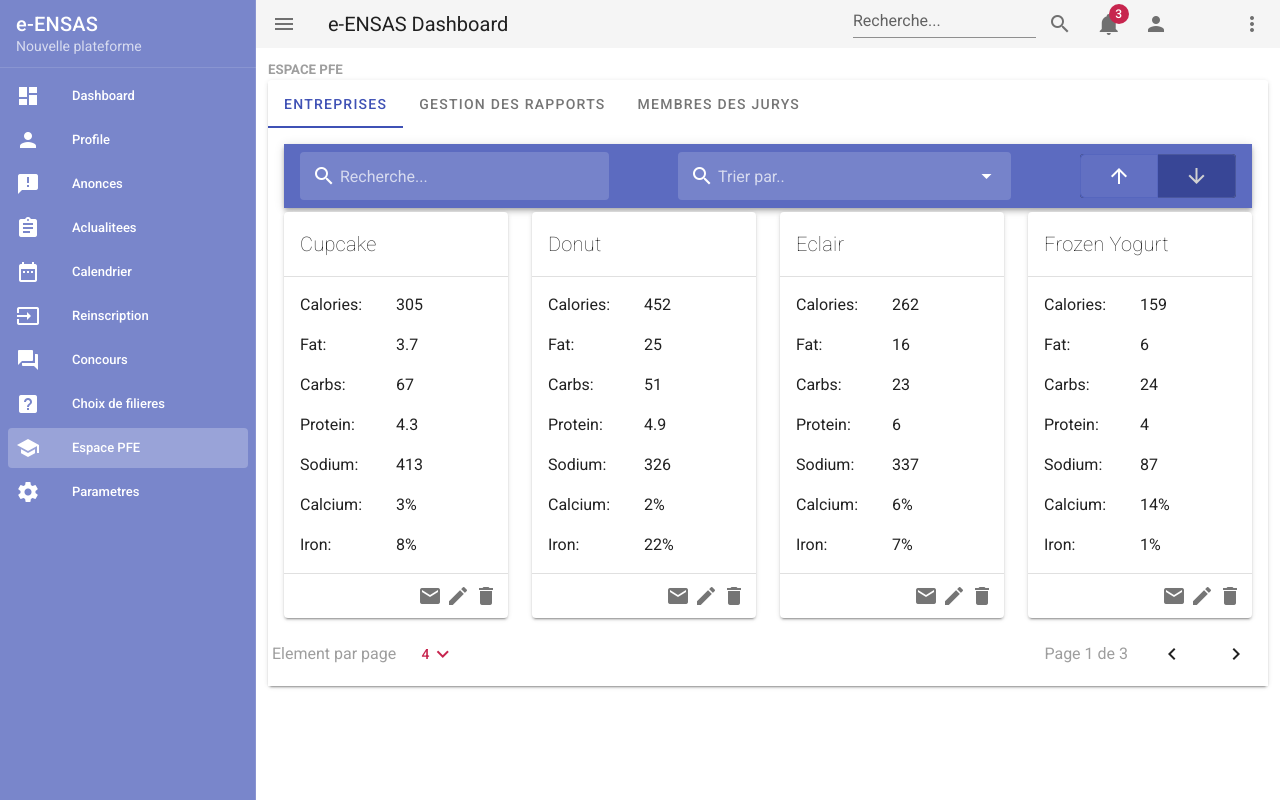
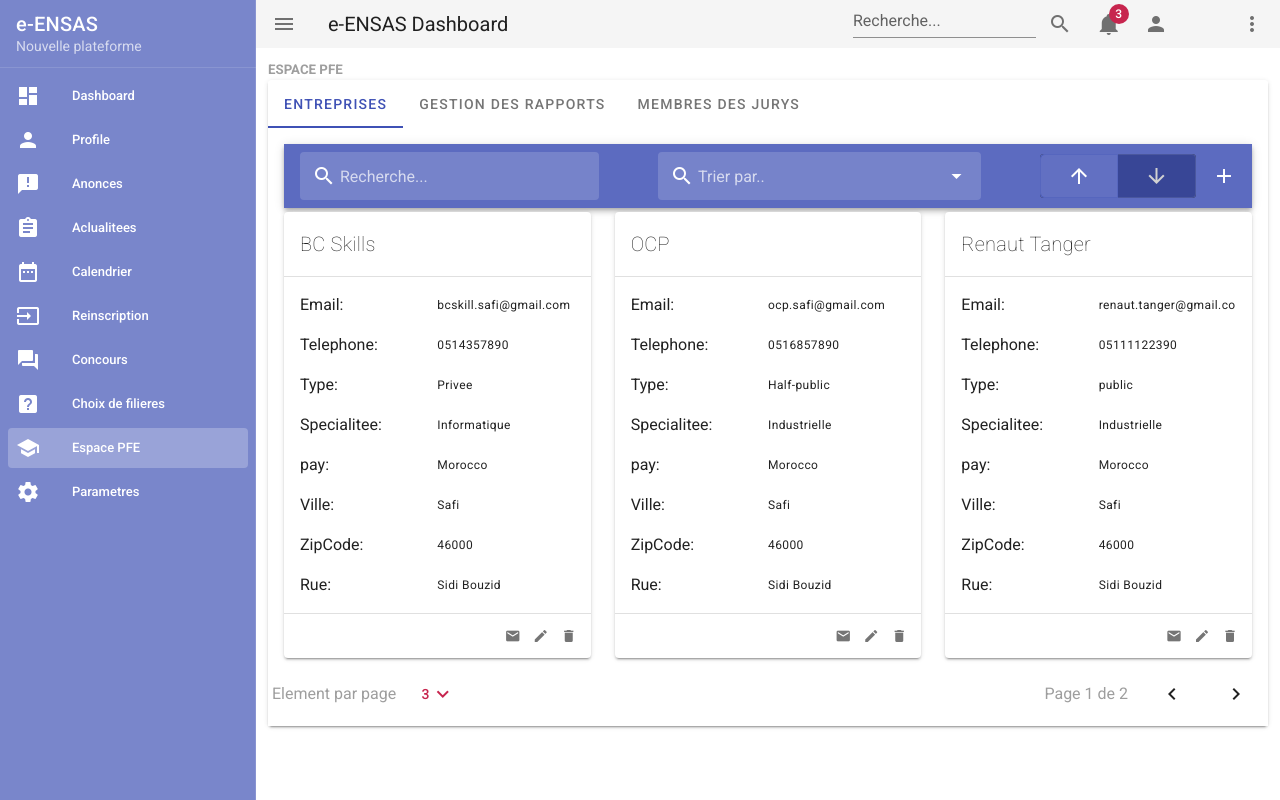
Before and after one commit to hoummani/ENSAS-Website, a Vue app in the folder admin/: page /pfe in a window 1280 px wide. Built offline with nearby package versions, Linux system fonts and the light colour scheme; some icons are missing.

Commit message:
add entreprise form

```diff
--- a/admin/src/components/pfe/Entreprise.vue
+++ b/admin/src/components/pfe/Entreprise.vue
@@ -2,7 +2,7 @@
   <div>
     <v-container fluid>
       <v-data-iterator
-        :items="items"
+        :items="entreprises"
         :items-per-page.sync="itemsPerPage"
         :page="page"
         :search="search"
@@ -22,7 +22,7 @@
               prepend-inner-icon="search"
               label="Recherche..."
             ></v-text-field>
-            <template v-if="$vuetify.breakpoint.mdAndUp">
+            <template v-if="$vuetify.breakpoint.smAndUp">
               <v-spacer></v-spacer>
               <v-select
                 v-model="sortBy"
@@ -42,26 +42,40 @@
                   <v-icon>arrow_downward</v-icon>
                 </v-btn>
               </v-btn-toggle>
+              <v-btn color="white" class="ml-1" @click="onAddItem()" fab icon>
+                <v-icon dark>add</v-icon>
+              </v-btn>
             </template>
           </v-toolbar>
         </template>
 
         <template v-slot:default="props">
           <v-row>
-            <v-col v-for="item in props.items" :key="item.name" cols="12" sm="6" md="4" lg="3">
+            <v-col
+              v-for="item in props.items"
+              :key="item.email"
+              cols="12"
+              sm="6"
+              md="4"
+              lg="4"
+            >
               <v-card>
-                <v-card-title class="subheading font-weight-thin">{{ item.name }}</v-card-title>
+                <v-card-title class="subheading font-weight-thin">{{
+                  item.nom
+                }}</v-card-title>
 
                 <v-divider></v-divider>
 
-                <v-list dense>
+                <v-list dense allow-overflow>
                   <v-list-item
                     v-for="(key, index) in filteredKeys"
                     :key="index"
                     :color="sortBy === key ? `blue lighten-4` : `white`"
                   >
                     <v-list-item-content>{{ key }}:</v-list-item-content>
-                    <v-list-item-content class="align-end">{{ item[key.toLowerCase()] }}</v-list-item-content>
+                    <v-list-item-content class="caption align-start">{{
+                      item[key.toLowerCase()]
+                    }}</v-list-item-content>
                   </v-list-item>
                 </v-list>
                 <v-divider></v-divider>
@@ -69,15 +83,15 @@
                   <v-layout justify-end>
                     <!-- message  -->
                     <v-btn icon small @click="sendEmail(item)">
-                      <v-icon>email</v-icon>
+                      <v-icon small>email</v-icon>
                     </v-btn>
                     <!-- edit  -->
                     <v-btn icon small @click="editItem(item)">
-                      <v-icon>edit</v-icon>
+                      <v-icon small>edit</v-icon>
                     </v-btn>
                     <!-- delete -->
                     <v-btn icon small @click="deleteItem(item)">
-                      <v-icon>delete</v-icon>
+                      <v-icon small>delete</v-icon>
                     </v-btn>
                   </v-layout>
                 </v-card-actions>
@@ -109,7 +123,9 @@
 
             <v-spacer></v-spacer>
 
-            <span class="mr-4 grey--text">Page {{ page }} de {{ numberOfPages }}</span>
+            <span class="mr-4 grey--text"
+              >Page {{ page }} de {{ numberOfPages }}</span
+            >
             <v-btn fab text class="mr-1" @click="formerPage">
               <v-icon>keyboard_arrow_left</v-icon>
             </v-btn>
@@ -120,6 +136,53 @@
         </template>
       </v-data-iterator>
     </v-container>
+
+    <!-- add entreprise  -->
+    <v-layout justify-center>
+      <v-dialog v-model="addItemDialog" persistent max-width="590">
+        <v-card>
+          <v-card-title class="headline">Ajouter Une Entreprise</v-card-title>
+          <v-divider></v-divider>
+          <v-card-text>
+            <v-container grid-list-md>
+              <v-form
+                ref="addItemForm"
+                v-model="addItemValidForm"
+                lazy-validation
+              >
+                <v-layout wrap>
+                  <v-text-field
+                    type="text"
+                    class="mr-1"
+                    label="Nom"
+                    required
+                  ></v-text-field>
+
+                  <v-text-field
+                    type="text"
+                    label="Type"
+                    required
+                  ></v-text-field>
+
+                  <v-text-field
+                    class="mr-1"
+                    type="text"
+                    label="Email"
+                    required
+                  ></v-text-field>
+                </v-layout>
+              </v-form>
+            </v-container>
+          </v-card-text>
+          <v-divider></v-divider>
+          <v-card-actions>
+            <v-spacer></v-spacer>
+            <v-btn color="indigo darken-1" text @click="reset">Annuler</v-btn>
+            <v-btn color="indigo darken-1" text @click="submit">Modifier</v-btn>
+          </v-card-actions>
+        </v-card>
+      </v-dialog>
+    </v-layout>
   </div>
 </template>
 
@@ -132,128 +195,99 @@
       filter: {},
       sortDesc: false,
       page: 1,
-      itemsPerPage: 4,
-      sortBy: "name",
+      itemsPerPage: 3,
+      sortBy: "nom",
       keys: [
-        "Name",
-        "Calories",
-        "Fat",
-        "Carbs",
-        "Protein",
-        "Sodium",
-        "Calcium",
-        "Iron"
+        "Nom",
+        "Email",
+        "Telephone",
+        "Type",
+        "Specialitee",
+        "pay",
+        "Ville",
+        "ZipCode",
+        "Rue"
       ],
-      items: [
+      //add item
+
+      addItemDialog: false,
+      addItemValidForm: false,
+      addItemObject: {
+        nom: "",
+
+        email: "",
+
+        telephone: "",
+        pay: "",
+        ville: "",
+        zipcode: 0,
+        rue: "",
+        specialitee: "",
+        type: ""
+      },
+      //end add item
+
+      entreprises: [
         {
-          name: "Frozen Yogurt",
-          calories: 159,
-          fat: 6.0,
-          carbs: 24,
-          protein: 4.0,
-          sodium: 87,
-          calcium: "14%",
-          iron: "1%"
+          nom: "BC Skills",
+          email: "bcskill.safi@gmail.com",
+
+          telephone: "0514357890",
+          pay: "Morocco",
+          ville: "Safi",
+          zipcode: 46000,
+          rue: "Sidi Bouzid",
+          specialitee: "Informatique",
+          type: "Privee"
         },
         {
-          name: "Ice cream sandwich",
-          calories: 237,
-          fat: 9.0,
-          carbs: 37,
-          protein: 4.3,
-          sodium: 129,
-          calcium: "8%",
-          iron: "1%"
+          nom: "OCP",
+          email: "ocp.safi@gmail.com",
+
+          telephone: "0516857890",
+          pay: "Morocco",
+          ville: "Safi",
+          zipcode: 46000,
+          rue: "Sidi Bouzid",
+
+          specialitee: "Industrielle",
+          type: "Half-public"
         },
         {
-          name: "Eclair",
-          calories: 262,
-          fat: 16.0,
-          carbs: 23,
-          protein: 6.0,
-          sodium: 337,
-          calcium: "6%",
-          iron: "7%"
+          nom: "SOMACA",
+          email: "somaca.casablanca@gmail.com",
+
+          telephone: "0516852390",
+
+          pay: "Morocco",
+          ville: "Safi",
+          zipcode: 46000,
+          rue: "Sidi Bouzid",
+          specialitee: "Industrielle",
+          type: "Half-public"
         },
         {
-          name: "Cupcake",
-          calories: 305,
-          fat: 3.7,
-          carbs: 67,
-          protein: 4.3,
-          sodium: 413,
-          calcium: "3%",
-          iron: "8%"
-        },
-        {
-          name: "Gingerbread",
-          calories: 356,
-          fat: 16.0,
-          carbs: 49,
-          protein: 3.9,
-          sodium: 327,
-          calcium: "7%",
-          iron: "16%"
-        },
-        {
-          name: "Jelly bean",
-          calories: 375,
-          fat: 0.0,
-          carbs: 94,
-          protein: 0.0,
-          sodium: 50,
-          calcium: "0%",
-          iron: "0%"
-        },
-        {
-          name: "Lollipop",
-          calories: 392,
-          fat: 0.2,
-          carbs: 98,
-          protein: 0,
-          sodium: 38,
-          calcium: "0%",
-          iron: "2%"
-        },
-        {
-          name: "Honeycomb",
-          calories: 408,
-          fat: 3.2,
-          carbs: 87,
-          protein: 6.5,
-          sodium: 562,
-          calcium: "0%",
-          iron: "45%"
-        },
-        {
-          name: "Donut",
-          calories: 452,
-          fat: 25.0,
-          carbs: 51,
-          protein: 4.9,
-          sodium: 326,
-          calcium: "2%",
-          iron: "22%"
-        },
-        {
-          name: "KitKat",
-          calories: 518,
-          fat: 26.0,
-          carbs: 65,
-          protein: 7,
-          sodium: 54,
-          calcium: "12%",
-          iron: "6%"
+          nom: "Renaut Tanger",
+          email: "renaut.tanger@gmail.com",
+
+          telephone: "05111122390",
+          pay: "Morocco",
+          ville: "Safi",
+          zipcode: 46000,
+          rue: "Sidi Bouzid",
+
+          specialitee: "Industrielle",
+          type: "public"
         }
       ]
     };
   },
   computed: {
     numberOfPages() {
-      return Math.ceil(this.items.length / this.itemsPerPage);
+      return Math.ceil(this.entreprises.length / this.itemsPerPage);
     },
     filteredKeys() {
-      return this.keys.filter(key => key !== `Name`);
+      return this.keys.filter(key => key !== `Nom`);
     }
   },
   methods: {
@@ -266,15 +300,24 @@
     updateItemsPerPage(number) {
       this.itemsPerPage = number;
     },
+
+    //add item form
+    onAddItem() {
+      this.addItemDialog = true;
+    },
+    submit() {},
+    reset() {
+      this.addItemDialog = false;
+    },
     //card actions
 
-    sendEmail(item){
-      console.log(item)
-    },
-    editItem(item){
+    sendEmail(item) {
       console.log(item);
     },
-    deleteItem(item){
+    editItem(item) {
+      console.log(item);
+    },
+    deleteItem(item) {
       console.log(item);
     }
   }
```
Also changed, not shown: admin/src/views/PFE.vue (+7 -5 lines).
